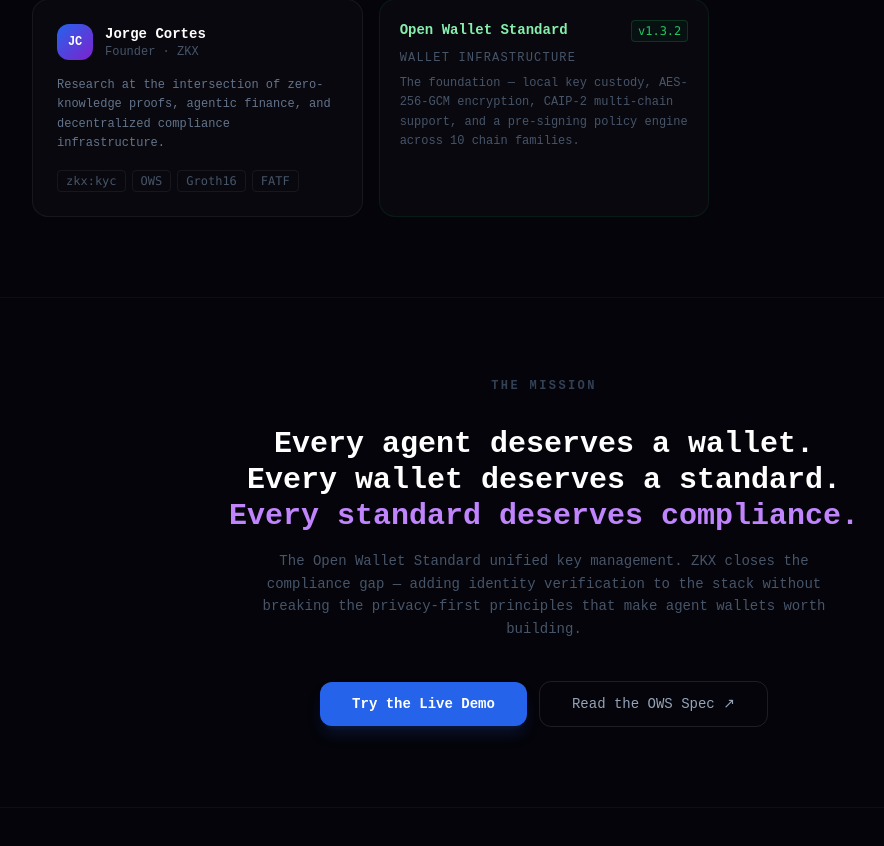
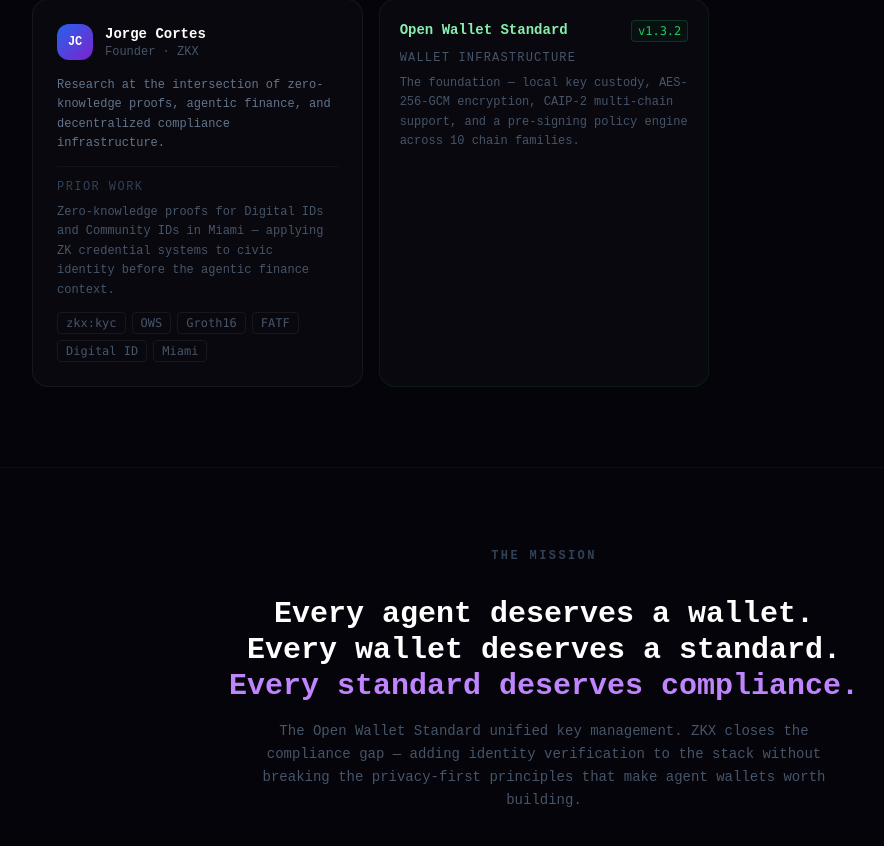
Before and after one commit to TechCortes/ZKX-Zero-Knowledge-Proof-for-Agentic-Banking, a Next.js app: page / in a window 1280 px wide. Shown: the part 8919-9765 px from the top of the page, without its empty margins (96-980 px from the left). Built offline with nearby package versions, Linux system fonts and the light colour scheme.

Commit message:
feat: add prior ZK Digital ID + Community ID Miami work to founder section

```diff
--- a/src/app/page.tsx
+++ b/src/app/page.tsx
@@ -771,11 +771,17 @@
                   <p className="text-slate-600 text-xs">Founder · ZKX</p>
                 </div>
               </div>
-              <p className="text-slate-500 text-xs leading-relaxed mb-4">
+              <p className="text-slate-500 text-xs leading-relaxed mb-3">
                 Research at the intersection of zero-knowledge proofs, agentic finance, and decentralized compliance infrastructure.
               </p>
+              <div className="border-t border-white/[0.04] pt-3 mb-3">
+                <p className="text-xs text-slate-700 uppercase tracking-[0.12em] font-medium mb-2">Prior work</p>
+                <p className="text-slate-600 text-xs leading-relaxed">
+                  Zero-knowledge proofs for Digital IDs and Community IDs in Miami — applying ZK credential systems to civic identity before the agentic finance context.
+                </p>
+              </div>
               <div className="flex flex-wrap gap-1.5">
-                {["zkx:kyc", "OWS", "Groth16", "FATF"].map((t) => (
+                {["zkx:kyc", "OWS", "Groth16", "FATF", "Digital ID", "Miami"].map((t) => (
                   <span key={t} className="text-xs px-2 py-0.5 rounded border border-white/[0.06] text-slate-600 font-mono">{t}</span>
                 ))}
               </div>
```
